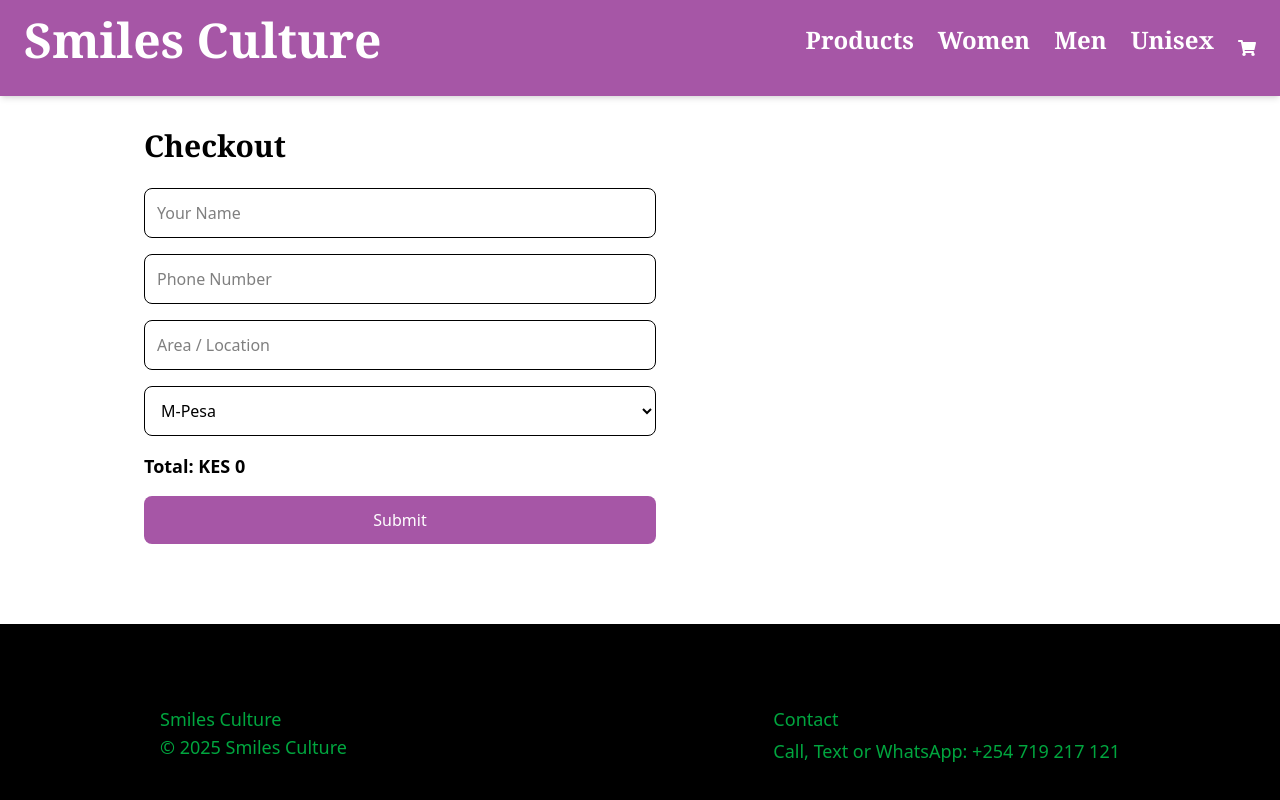
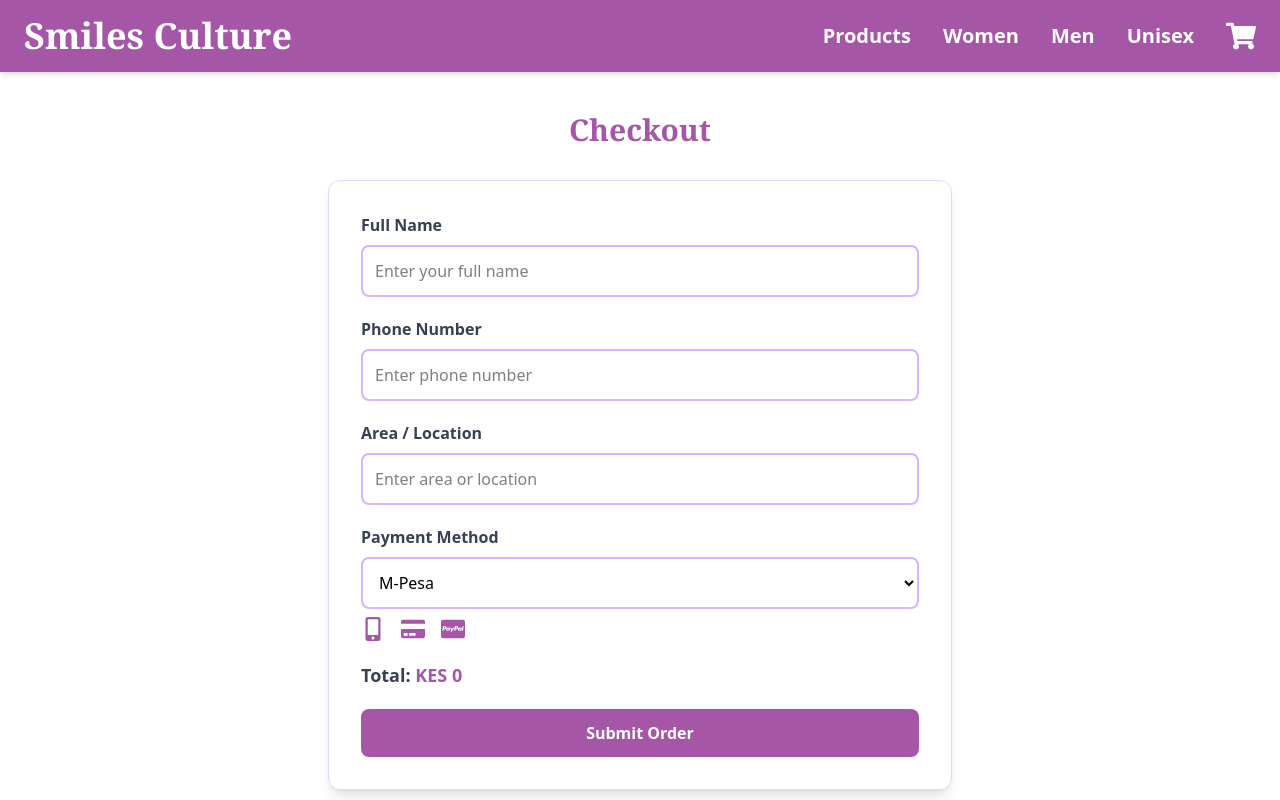
Before and after one commit to clairekimani123/Smiles-culture, a React (Vite) app: page /checkout in a window 1280 px wide. Shown: the top 800 px of the page. Built offline with nearby package versions, Linux system fonts and the light colour scheme; no server answers.

Commit message:
final commit

```diff
--- a/src/components/Footer.jsx
+++ b/src/components/Footer.jsx
@@ -1,18 +1,19 @@
 import React from 'react'
 
-export default function Footer(){
+export default function Footer() {
   return (
-    <footer className="bg-black border-t mt-12">
-      <div className="container mx-auto px-40 py-20 text-sm sm:text-base lg:text-lg font-weight-bold text-green-600">
-        <div className="flex justify-between">
-          <div>
-            <p className="font-weight-semibold">Smiles Culture</p>
-            <p>© {new Date().getFullYear()} Smiles Culture</p>
-          </div>
-          <div>
-            <p>Contact</p>
-            <p className="mt-1">Call, Text or WhatsApp: <a href="tel:+254719217121" className="text-brand">+254 719 217 121</a></p>
-          </div>
+    <footer className="bg-[#A656A6] text-white mt-12">
+      <div className="container mx-auto px-8 py-10 flex flex-col sm:flex-row justify-between items-center text-center sm:text-left">
+        <div>
+          <p className="text-lg font-semibold">Smiles Culture</p>
+          <p>© {new Date().getFullYear()} Smiles Culture. All Rights Reserved.</p>
+        </div>
+
+        <div className="mt-4 sm:mt-0">
+          <p>Contact Us:</p>
+          <a href="tel:+254719217121" className="text-white underline hover:text-purple-200">
+            +254 719 217 121
+          </a>
         </div>
       </div>
     </footer>
--- a/src/components/Navbar.jsx
+++ b/src/components/Navbar.jsx
@@ -6,32 +6,22 @@ import { useCart } from '../context/CartContext'
 export default function Navbar() {
   const { cartItems } = useCart()
   const navigate = useNavigate()
-  // const token = localStorage.getItem('access_token') || localStorage.getItem('access')
-
-  // const handleLogout = () => {
-  //   localStorage.removeItem('access_token')
-  //   localStorage.removeItem('refresh_token')
-  //   localStorage.removeItem('phone')
-  //   navigate('/login')
-  // }
 
   return (
     <nav className="bg-[#A656A6] text-white shadow-md sticky top-0 z-40">
       <div className="container mx-auto px-6 py-4 flex items-center justify-between">
-        {/* Logo / Brand Name */}
-        <Link to="/" className="text-5xl font-bold font-serif mb-4">
+        <Link to="/" className="text-4xl font-bold font-serif">
           Smiles Culture
         </Link>
 
-        {/* Links */}
-        <div className="flex items-center gap-6">
-          <Link to="/products" className="hover:text-purple-200 text-2xl font-bold font-serif mb-4 transition">Products</Link>
-          <Link to="/products?cat=women" className="hover:text-purple-200 text-2xl font-bold font-serif mb-4 transition">Women</Link>
-          <Link to="/products?cat=men" className="hover:text-purple-200 text-2xl font-bold font-serif mb-4 transition">Men</Link>
-          <Link to="/products?cat=unisex" className="hover:text-purple-200 text-2xl font-bold font-serif mb-4 transition">Unisex</Link>
+        <div className="flex items-center gap-8">
+          <Link to="/products" className="hover:text-purple-200 text-xl font-semibold">Products</Link>
+          <Link to="/products?cat=women" className="hover:text-purple-200 text-xl font-semibold">Women</Link>
+          <Link to="/products?cat=men" className="hover:text-purple-200 text-xl font-semibold">Men</Link>
+          <Link to="/products?cat=unisex" className="hover:text-purple-200 text-xl font-semibold">Unisex</Link>
 
-          {/* Cart */}
-          <Link to="/cart" className="relative text-lg">
+          {/* Larger Cart Icon */}
+          <Link to="/cart" className="relative text-3xl">
             <FaShoppingCart />
             {cartItems.length > 0 && (
               <span className="absolute -top-2 -right-3 bg-white text-[#A656A6] rounded-full text-xs w-5 h-5 flex items-center justify-center font-bold">
@@ -39,17 +29,6 @@ export default function Navbar() {
               </span>
             )}
           </Link>
-
-          {/* Auth
-          {token ? (
-            <button onClick={handleLogout} className="text-sm hover:text-purple-200 transition">
-              Logout
-            </button>
-          ) : (
-            <Link to="/login" className="text-sm hover:text-purple-200 transition">
-              Login
-            </Link>
-          )} */}
         </div>
       </div>
     </nav>
--- a/src/pages/CartPage.jsx
+++ b/src/pages/CartPage.jsx
@@ -7,27 +7,28 @@ export default function CartPage() {
   const total = cartItems.reduce((sum, i) => sum + i.price * i.quantity, 0)
 
   if (cartItems.length === 0) {
-    return <div className="p-8 text-center">Your cart is empty.</div>
+    return <div className="p-8 text-center text-lg font-medium">Your cart is empty.</div>
   }
 
   return (
     <div className="container mx-auto px-4 py-8">
-      <h2 className="text-3xl font-bold mb-6">Your Cart</h2>
-      <div className="space-y-4">
+      <h2 className="text-3xl font-bold mb-6 font-serif">Your Cart</h2>
+      <div className="grid gap-6">
         {cartItems.map((item, idx) => (
-          <div key={idx} className="bg-blue-100 flex justify-between items-center border-b pb-2">
-            <div className="flex items-center gap-4">
-              <img src={item.image} alt={item.name} className="w-16 h-16 object-cover rounded" />
-              <div>
-                <h3 className="font-semibold">{item.name}</h3>
-                <p className="text-sm">KES {item.price} x {item.quantity}</p>
-              </div>
+          <div key={idx} className="bg-purple-50 p-4 rounded-lg flex flex-col md:flex-row items-center md:items-start justify-between shadow">
+            <img src={item.image} alt={item.name} className="w-32 h-32 object-cover rounded-md mb-4 md:mb-0" />
+            <div className="flex-1 text-center md:text-left md:ml-4">
+              <h3 className="font-semibold text-lg">{item.name}</h3>
+              <p className="text-gray-600">KES {item.price} x {item.quantity}</p>
             </div>
-            <button onClick={() => removeFromCart(item.productId)} className="text-red-500 px-4 ">Remove</button>
+            <button onClick={() => removeFromCart(item.productId)} className="text-red-600 hover:text-red-800 font-medium">
+              Remove
+            </button>
           </div>
         ))}
       </div>
-      <div className="mt-6 flex justify-between items-center">
+
+      <div className="mt-8 flex justify-between items-center">
         <p className="text-xl font-bold">Total: KES {total}</p>
         <Link to="/checkout" className="px-6 py-3 bg-[#A656A6] text-white rounded-lg hover:bg-[#823C82] transition">
           Proceed to Checkout
--- a/src/pages/CheckoutPage.jsx
+++ b/src/pages/CheckoutPage.jsx
@@ -1,6 +1,7 @@
 import React, { useState } from 'react'
 import { useCart } from '../context/CartContext'
 import api from '../utils/axios'
+import { FaCcPaypal, FaCreditCard, FaMobileAlt } from 'react-icons/fa'
 
 export default function CheckoutPage() {
   const { cartItems, clearCart } = useCart()
@@ -12,11 +13,7 @@ export default function CheckoutPage() {
   const handleSubmit = async (e) => {
     e.preventDefault()
     try {
-     const res = await api.post('checkout/', {
-  ...form,
-  amount: total,   // 👈 Add total
-  items: cartItems
-})
+      await api.post('checkout/', { ...form, amount: total, items: cartItems })
       alert('Order placed successfully!')
       clearCart()
     } catch (err) {
@@ -26,25 +23,84 @@ export default function CheckoutPage() {
   }
 
   return (
-    <div className="w-full max-w-screen-lg mx-auto px-4 py-8">
-      <h2 className="text-3xl font-bold font-serif mb-6">Checkout</h2>
-      <form onSubmit={handleSubmit} className="space-y-4 max-w-lg">
-        <input type="text" name="name" placeholder="Your Name" required
-          value={form.name} onChange={handleChange}
-          className="w-full p-3 border rounded-lg" />
-        <input type="text" name="phone" placeholder="Phone Number" required
-          value={form.phone} onChange={handleChange}
-          className="w-full p-3 border rounded-lg" />
-        <input type="text" name="area" placeholder="Area / Location" required
-          value={form.area} onChange={handleChange}
-          className="w-full p-3 border rounded-lg" />
-        <select name="payment" value={form.payment} onChange={handleChange} className="w-full p-3 border rounded-lg">
-          <option value="mpesa">M-Pesa</option>
-          <option value="card">Card</option>
-        </select>
-        <p className="font-bold text-lg">Total: KES {total}</p>
-        <button type="submit" className="w-full py-3 bg-[#A656A6] text-white rounded-lg hover:bg-[#823C82] transition">
-          Submit
+    <div className="w-full max-w-2xl mx-auto px-6 py-10">
+      <h2 className="text-3xl font-bold font-serif text-center mb-8 text-[#A656A6]">Checkout</h2>
+      <form
+        onSubmit={handleSubmit}
+        className="space-y-5 bg-white shadow-lg rounded-xl p-8 border border-purple-200"
+      >
+        <div>
+          <label className="block text-gray-700 mb-2 font-semibold">Full Name</label>
+          <input
+            type="text"
+            name="name"
+            placeholder="Enter your full name"
+            required
+            value={form.name}
+            onChange={handleChange}
+            className="w-full border-2 border-purple-300 rounded-lg p-3 focus:outline-none focus:border-[#A656A6] transition"
+          />
+        </div>
+
+        <div>
+          <label className="block text-gray-700 mb-2 font-semibold">Phone Number</label>
+          <input
+            type="text"
+            name="phone"
+            placeholder="Enter phone number"
+            required
+            value={form.phone}
+            onChange={handleChange}
+            className="w-full border-2 border-purple-300 rounded-lg p-3 focus:outline-none focus:border-[#A656A6] transition"
+          />
+        </div>
+
+        <div>
+          <label className="block text-gray-700 mb-2 font-semibold">Area / Location</label>
+          <input
+            type="text"
+            name="area"
+            placeholder="Enter area or location"
+            required
+            value={form.area}
+            onChange={handleChange}
+            className="w-full border-2 border-purple-300 rounded-lg p-3 focus:outline-none focus:border-[#A656A6] transition"
+          />
+        </div>
+
+        <div>
+          <label className="block text-gray-700 mb-2 font-semibold">Payment Method</label>
+          <select
+            name="payment"
+            value={form.payment}
+            onChange={handleChange}
+            className="w-full border-2 border-purple-300 rounded-lg p-3 focus:outline-none focus:border-[#A656A6] transition bg-white"
+          >
+            <option value="mpesa">
+              M-Pesa
+            </option>
+            <option value="card">
+              Card
+            </option>
+            <option value="paypal">
+              PayPal
+            </option>
+          </select>
+
+          <div className="flex items-center gap-4 mt-2 text-2xl text-[#A656A6]">
+            <FaMobileAlt title="M-Pesa" />
+            <FaCreditCard title="Card" />
+            <FaCcPaypal title="PayPal" />
+          </div>
+        </div>
+
+        <p className="font-bold text-lg text-gray-700">Total: <span className="text-[#A656A6]">KES {total}</span></p>
+
+        <button
+          type="submit"
+          className="w-full py-3 bg-[#A656A6] text-white rounded-lg font-semibold hover:bg-[#823C82] transition"
+        >
+          Submit Order
         </button>
       </form>
     </div>
```
